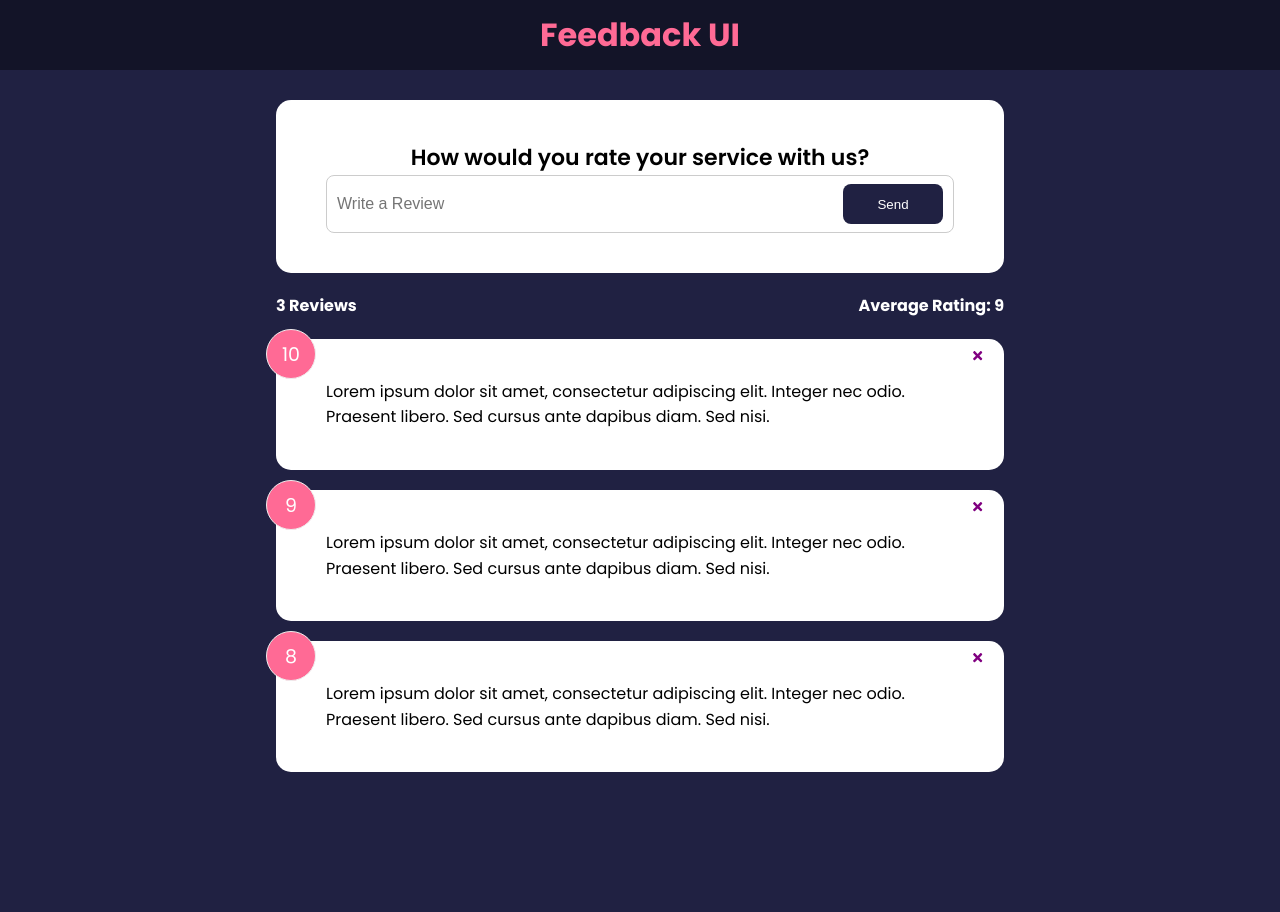
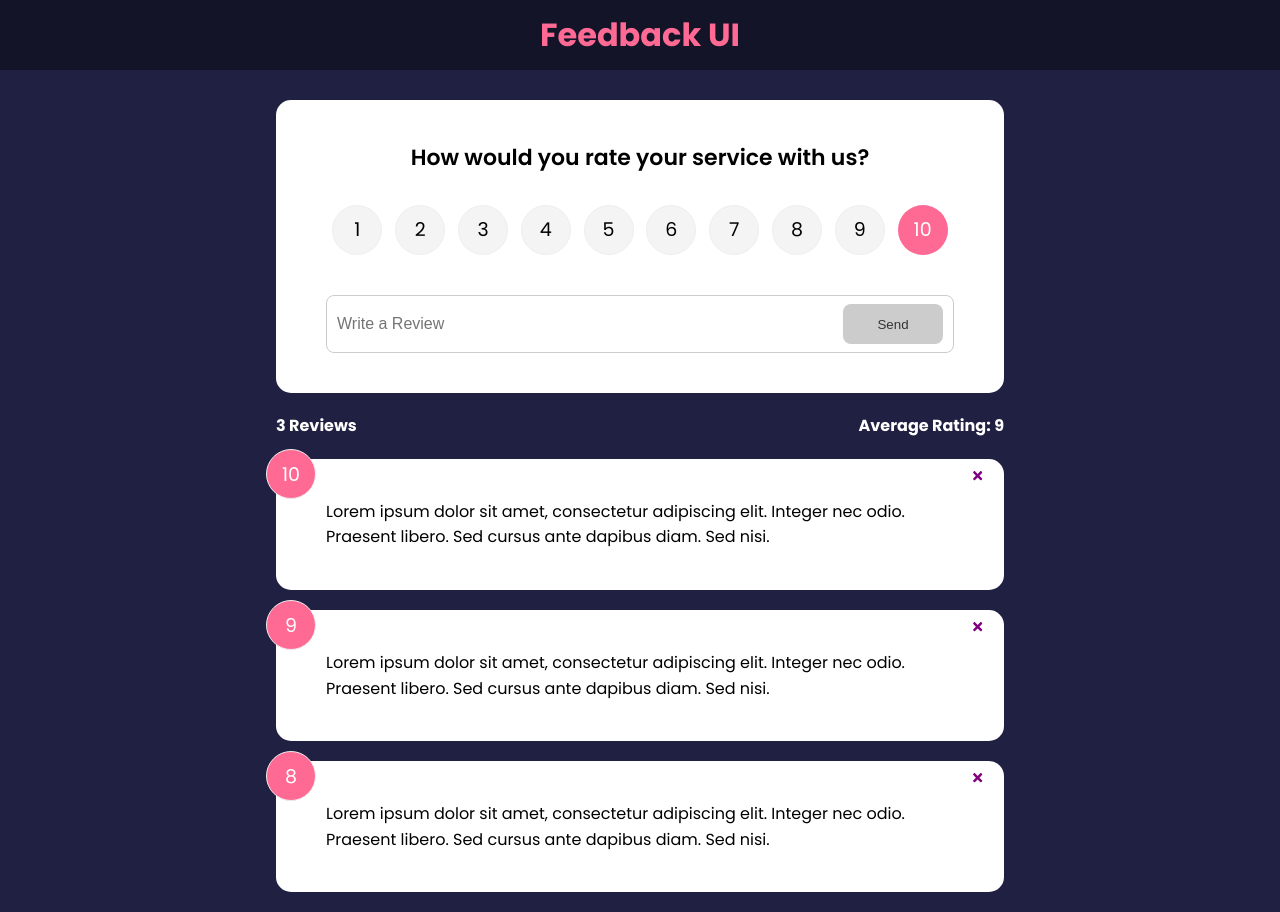
Before and after one commit to ImKetan1610/feedback1, a React (Create React App) app in the folder feedback_app/: page / in a window 1280 px wide. Before the commit the page ends 800 px from the top, so only its background shows below. Built offline with nearby package versions, Linux system fonts and the light colour scheme.

Commit message:
Added add Feedback

```diff
--- a/feedback_app/package.json
+++ b/feedback_app/package.json
@@ -10,6 +10,7 @@
     "react-dom": "^18.2.0",
     "react-icons": "^4.6.0",
     "react-scripts": "5.0.1",
+    "uuid": "^9.0.0",
     "web-vitals": "^2.1.4"
   },
   "scripts": {
--- a/feedback_app/src/App.js
+++ b/feedback_app/src/App.js
@@ -1,5 +1,6 @@
 
 import { useState } from "react";
+import { v4 as uuidv4 } from 'uuid';
 import Header from "./components/Header";
 // import FeedbackItem from "./components/FeedbackItem";
 import feedbackData from "./data/feedbackData"
@@ -10,8 +11,13 @@
 function App() {
   const [feedback, setFeedback] = useState(feedbackData)
 
+  const addFeedback = ( newFeedback ) => {
+    newFeedback.id = uuidv4();
+    setFeedback([newFeedback, ...feedback])
+  }
+
   const deleteFeedback = ( id ) => {
-    if(window.confirm("äre you sure you want to delete?")){
+    if(window.confirm("Are you sure you want to delete?")){
       setFeedback(feedback.filter((item)=>item.id !== id))
     }
 
@@ -23,7 +29,7 @@
       <Header />
       {/* <FeedbackItem /> */}
       <div className='container'>
-        <FeedbackForm />
+        <FeedbackForm handleAdd = { addFeedback } />
         <FeedbackStats feedback = {feedback} />
         <FeedbackList feedback={feedback}  handleDelete={deleteFeedback} />
       </div>
--- a/feedback_app/src/components/FeedbackForm.jsx
+++ b/feedback_app/src/components/FeedbackForm.jsx
@@ -1,25 +1,56 @@
 
 import { useState } from "react";
+import RatingSelect from "./RatingSelect";
 import Card from "./Shared/Card";
 import Button from "./Shared/Button";
 
 
-function FeedbackForm () {
+function FeedbackForm ( {handleAdd} ) {
     const [text,setText]= useState('');
+    const [rating,setRating]= useState(10);
+    const [btnDisabled,setBtnDisabled]= useState(true);
+    const [message,setMessage]= useState('');
+
     const handleTextChange = (e) => {
+        if(text === "") {
+            setBtnDisabled(true);
+            setMessage(null);
+        } else if(text !== "" && text.trim().length <= 10){
+            setBtnDisabled(true);
+            setMessage("Text must be atleast 10 characters long");
+        } else {
+            setBtnDisabled(false);
+            setMessage(null)
+        }
         setText(e.target.value)
+    }
+
+    const handleSubmit = (e) => {
+        e.preventDefault();
+        if(text.trim().length > 10){
+            const newFeedback = {
+                text,
+                rating
+            }
+
+            handleAdd(newFeedback)
+            setText("")
+        }
     }
 
     return (
         <Card>
-            <form>
+            <form onSubmit = {handleSubmit}>
                 <h2>How would you rate your service with us?</h2>
                 {/* @todo - rating select component */}
+                <RatingSelect select = {(rating) => setRating(rating)} />
                 <div className="input-group">
                     <input onChange = {handleTextChange} type="text" placeholder='Write a Review' value={text} />
-                    <Button type="submit">Send</Button>
+                    <Button type="submit" isDisabled={btnDisabled} >Send</Button>
                     {/* no need to pass version, isDisableed it takes the default values */}
                 </div>
+
+                {message && <div className="message">{message}</div>}
             </form>
         </Card>
     )
--- /dev/null
+++ b/feedback_app/src/components/RatingSelect.jsx
@@ -0,0 +1,62 @@
+
+import { useState } from 'react'
+
+function RatingSelect ( { select } ) {
+
+    const [selected, setSelected] = useState(10);
+
+    const handleChange = (e) => {
+        setSelected(+e.currentTarget.value)
+        select(+e.currentTarget.value)
+    }
+
+
+    return (
+        <ul className="rating">
+            <li>
+                <input type='radio' id = 'num1' name = "rating" value = '1' onChange={handleChange} checked = {selected === 1} />
+                <label htmlFor= 'num1'>1</label>
+            </li>
+            <li>
+                <input type='radio' id = 'num2' name = "rating" value = '2' onChange={handleChange} checked = {selected === 2} />
+                <label htmlFor= 'num2'>2</label>
+            </li>
+            <li>
+                <input type='radio' id = 'num3' name = "rating" value = '3' onChange={handleChange} checked = {selected === 3} />
+                <label htmlFor= 'num3'>3</label>
+            </li>
+            <li>
+                <input type='radio' id = 'num4' name = "rating" value = '4' onChange={handleChange} checked = {selected === 4} />
+                <label htmlFor= 'num4'>4</label>
+            </li>
+            <li>
+                <input type='radio' id = 'num5' name = "rating" value = '5' onChange={handleChange} checked = {selected === 5} />
+                <label htmlFor= 'num5'>5</label>
+            </li>
+            <li>
+                <input type='radio' id = 'num6' name = "rating" value = '6' onChange={handleChange} checked = {selected === 6} />
+                <label htmlFor= 'num6'>6</label>
+            </li>
+            <li>
+                <input type='radio' id = 'num7' name = "rating" value = '7' onChange={handleChange} checked = {selected === 7} />
+                <label htmlFor= 'num7'>7</label>
+            </li>
+            <li>
+                <input type='radio' id = 'num8' name = "rating" value = '8' onChange={handleChange} checked = {selected === 8} />
+                <label htmlFor= 'num8'>8</label>
+            </li>
+            <li>
+                <input type='radio' id = 'num9' name = "rating" value = '9' onChange={handleChange} checked = {selected === 9} />
+                <label htmlFor= 'num9'>9</label>
+            </li>
+            <li>
+                <input type='radio' id = 'num10' name = "rating" value = '10' onChange={handleChange} checked = {selected === 10} />
+                <label htmlFor= 'num10'>10</label>
+            </li>
+        </ul>
+
+
+    )
+}
+
+export default RatingSelect;
```
Also changed, not shown: 1 other file (tests, documents, lock files or other folders).
